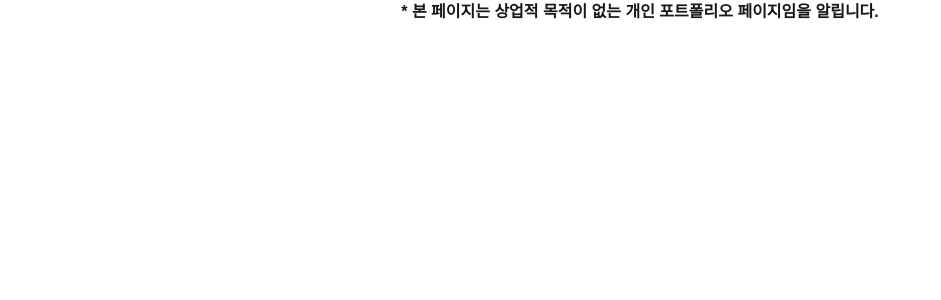
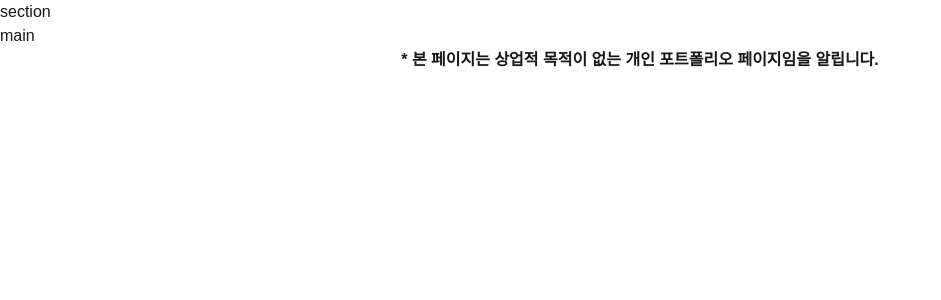
Before and after one commit to hooting76/New_portfolios, a Next.js app: page / in a window 1280 px wide. Shown: the top 300 px of the page, without its empty margins (0-941 px from the left). Built offline with nearby package versions, Linux system fonts and the light colour scheme.

Commit message:
시멘틱태그별로 컴포넌트 분리

```diff
--- /dev/null
+++ b/app/_components/Main.tsx
@@ -0,0 +1,9 @@
+const Main = () => {
+    return (
+        <main>
+            main
+        </main>
+    );
+}
+
+export default Main;
--- /dev/null
+++ b/app/_components/Section.tsx
@@ -0,0 +1,9 @@
+const Section = () => {
+    return (
+        <section>
+            section
+        </section>
+    );
+}
+
+export default Section;
--- a/app/page.tsx
+++ b/app/page.tsx
@@ -1,4 +1,6 @@
 import Header from './_components/Header';
+import Section from './_components/Section';
+import Main from './_components/Main';
 import Footer from './_components/Footer';
 
 export default function Home() {
@@ -6,12 +8,9 @@ export default function Home() {
     <div className={`max-w-7xl mx-auto my-0`}>
       <Header/>
 
-      <section>
-        {/* 프로필 카드 / 간단한 경력 정도 */}
-      </section>
-      <main>
-        {/* 프로젝트 포트폴리오 리스트 나열 */}
-      </main>
+      <Section/>
+
+      <Main/>
 
       <Footer/>
     </div>
```
